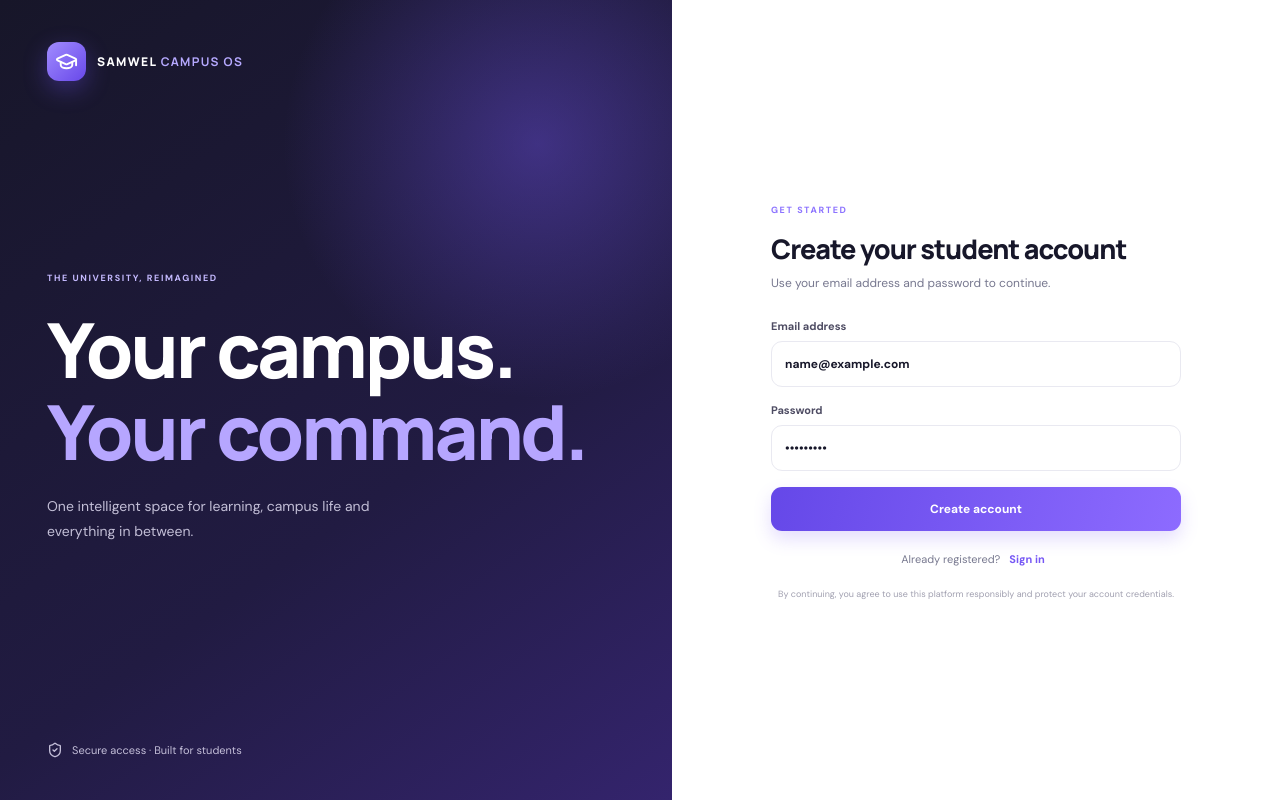
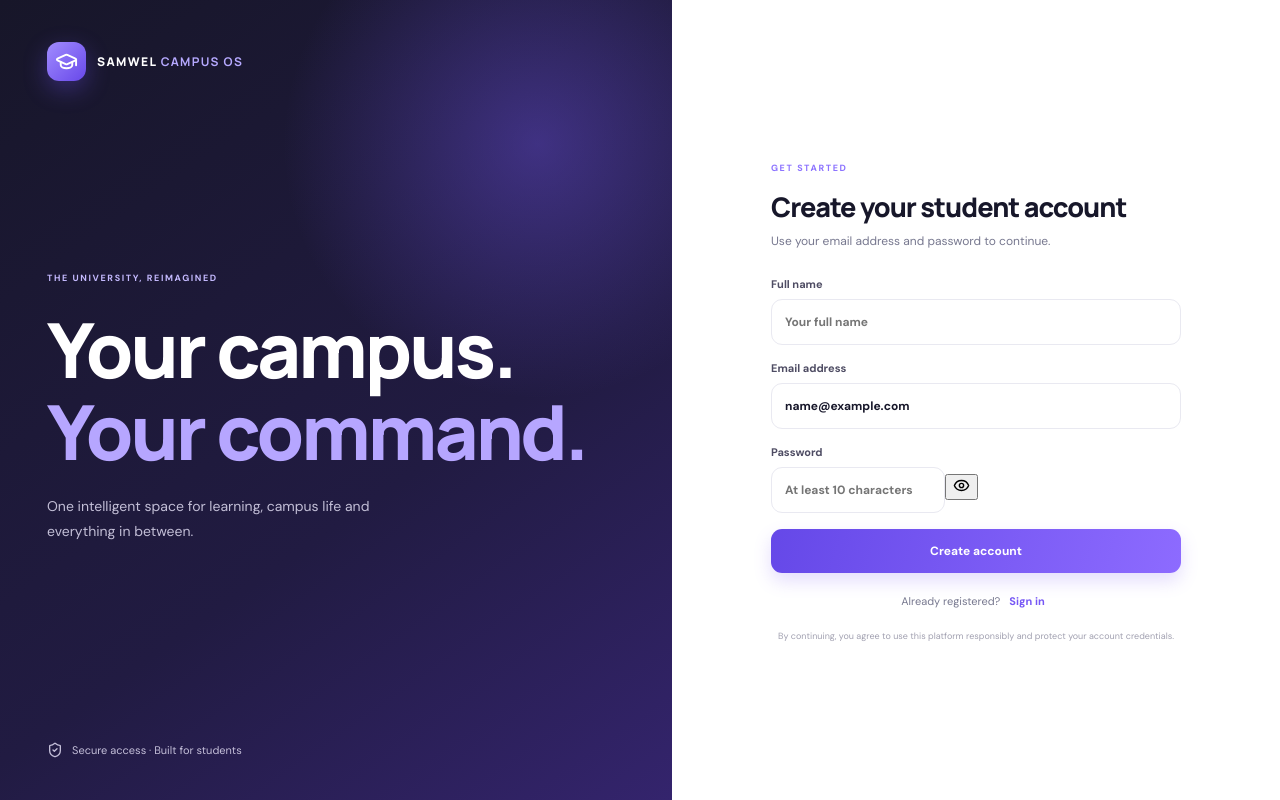
Before and after one commit to NexusEngineer-sam/smartAPP, a Next.js app: page /login in a window 1280 px wide. Both pictures are taken after typing "name@example.com", "Sample123" into the empty fields and a click on the button "Create an account". Built offline with nearby package versions, Linux system fonts and the light colour scheme.

Commit message:
feat(auth-ui): improve registration and password visibility

```diff
--- a/app/login/page.tsx
+++ b/app/login/page.tsx
@@ -2,22 +2,24 @@
 
 import { FormEvent, useState } from "react";
 import { useRouter } from "next/navigation";
-import { GraduationCap, ShieldCheck } from "lucide-react";
+import { Eye, EyeOff, GraduationCap, ShieldCheck } from "lucide-react";
 
 export default function LoginPage() {
   const router = useRouter();
+  const [name, setName] = useState("");
   const [email, setEmail] = useState("");
   const [password, setPassword] = useState("");
   const [mode, setMode] = useState<"login" | "register">("login");
   const [error, setError] = useState("");
   const [busy, setBusy] = useState(false);
+  const [showPassword, setShowPassword] = useState(false);
 
   async function submit(event: FormEvent) {
     event.preventDefault(); setError(""); setBusy(true);
     try {
       const response = await fetch("/api/auth/" + mode, {
         method: "POST", headers: { "Content-Type": "application/json" },
-        body: JSON.stringify({ email, password, name: email.split("@")[0] }),
+        body: JSON.stringify({ email, password, name: mode === "register" ? name.trim() : email.split("@")[0] }),
       });
       const data = await response.json();
       if (!response.ok) throw new Error(data.error || "Unable to continue.");
@@ -36,11 +38,12 @@ export default function LoginPage() {
       <span className="eyebrow">{mode === "login" ? "WELCOME BACK" : "GET STARTED"}</span>
       <h2>{mode === "login" ? "Sign in to your campus" : "Create your student account"}</h2>
       <p className="muted">Use your email address and password to continue.</p>
+      {mode === "register" && <label>Full name<input type="text" autoComplete="name" minLength={2} maxLength={80} required value={name} onChange={e=>setName(e.target.value)} placeholder="Your full name"/></label>}
       <label>Email address<input type="email" autoComplete="email" required value={email} onChange={e=>setEmail(e.target.value)} placeholder="you@university.ac.tz"/></label>
-      <label>Password<input type="password" autoComplete={mode === "login" ? "current-password" : "new-password"} minLength={10} required value={password} onChange={e=>setPassword(e.target.value)} placeholder="At least 10 characters"/></label>
+      <label>Password<span className="password-field"><input type={showPassword ? "text" : "password"} autoComplete={mode === "login" ? "current-password" : "new-password"} minLength={10} required value={password} onChange={e=>setPassword(e.target.value)} placeholder="At least 10 characters"/><button type="button" className="password-toggle" onClick={()=>setShowPassword(v=>!v)} aria-label={showPassword ? "Hide password" : "Show password"}>{showPassword ? <EyeOff size={17}/> : <Eye size={17}/>}</button></span></label>
       {error && <p className="form-error" role="alert">{error}</p>}
       <button className="primary-btn" disabled={busy}>{busy ? "Please wait…" : mode === "login" ? "Sign in securely" : "Create account"}</button>
-      <p className="switch-auth">{mode === "login" ? "New to Campus OS?" : "Already registered?"} <button type="button" onClick={()=>{setMode(mode==="login"?"register":"login");setError("");}}>{mode==="login"?"Create an account":"Sign in"}</button></p>
+      <p className="switch-auth">{mode === "login" ? "New to Campus OS?" : "Already registered?"} <button type="button" onClick={()=>{setMode(mode==="login"?"register":"login");setError("");setPassword("");setShowPassword(false);}}>{mode==="login"?"Create an account":"Sign in"}</button></p>
       <small className="fine-print">By continuing, you agree to use this platform responsibly and protect your account credentials.</small>
     </form></section>
   </main>;
```
